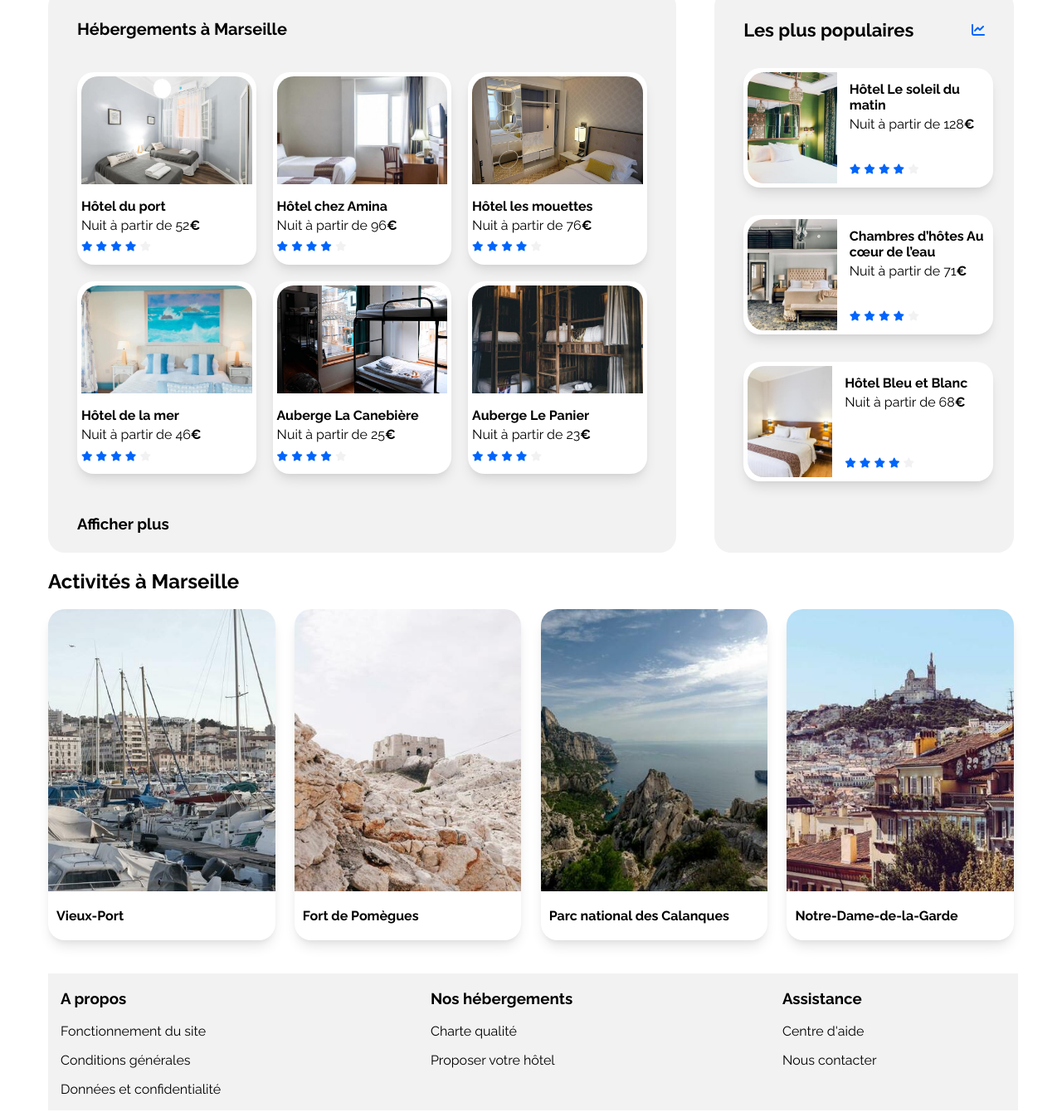
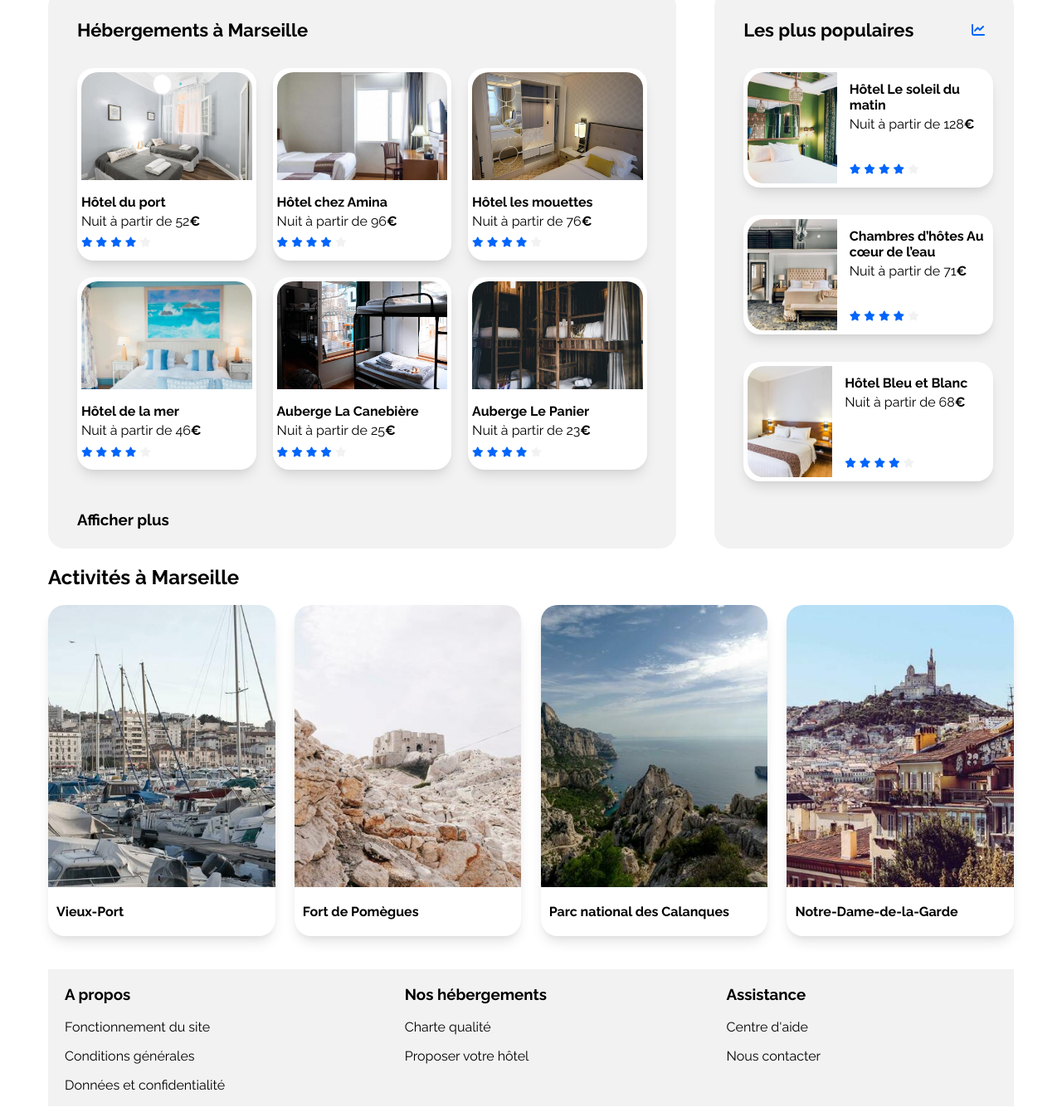
Before and after one commit to victor-duclos/Projet2, a plain HTML site: page code.html in a window 1280 px wide. Shown: the part 422-1768 px from the top of the page at 83% size. Drawn offline with Linux system fonts and the light colour scheme.

Commit message:
html et css version 2.2

```diff
--- a/code.html
+++ b/code.html
@@ -17,8 +17,8 @@
             <header>
                 <div class="media-header">
                 <div class="header">
-                    <a href="hebergements.html"class="menu">Hébergements</a>
-                    <a href="activites.html"class="menu">Activités</a>
+                    <a href="#hebergement"class="menu">Hébergements</a>
+                    <a href="#activites"class="menu">Activités</a>
 
                     </div>
 
@@ -80,7 +80,7 @@
                 <section class="hebergementsAndPopulaires">
                     <section class="hebergements">
                             <div class="hebergementstitre">
-                                <p>Hébergements à Marseille</p>
+                                <h2 id="hebergement" class="sectionTitle">Hébergements à Marseille</h2>
                             </div>
                         <div class="conteneur">
 
@@ -282,7 +282,7 @@
 
                 <section class="a1">
                                     <div class="a2">
-                                        <h2>Activités à Marseille</h2>
+                                        <h2 id="activites">Activités à Marseille</h2>
                                     </div>
 
                                     <article class="a3">
--- a/style.css
+++ b/style.css
@@ -78,22 +78,19 @@ a {text-decoration:none;color:black}
 }
 @media screen and (min-width:576px){
 .hebergements {
-    width: 65%;
+    width: 65%;padding:20px
 }
 .hebergements h3{position:relative;top:30px}
 }
 
 .hebergementstitre{display:flex;
                     justify-content:flex-start;
-                    font-size:20px;
-                    font-weight:900;
 
-                    position:relative; bottom:20px;
                     }
 
 .conteneur{display:grid;
             grid-template-columns: 1fr 1fr 1fr;
-            gap: 20px;
+            gap: 20px;padding-top:33px
             }
 .box{display:flex;}
 
@@ -390,14 +387,14 @@ padding:10px}
 
 /*******Footer******/
 
-.footer{background-color:var(--main-bg-color);
+footer{width:100%;background-color:var(--main-bg-color);}
+
+.footer{
         display:flex;
-        justify-content:flex-start;
-        padding-left:5px;
+        justify-content:space-between;
+        padding-left:10px;
         margin-top:40px;
-        gap:20%;
-        width:100%
+        width:80% }
 
-        }
 
 .bloc{padding-right:10px;padding-left:10px}
```
